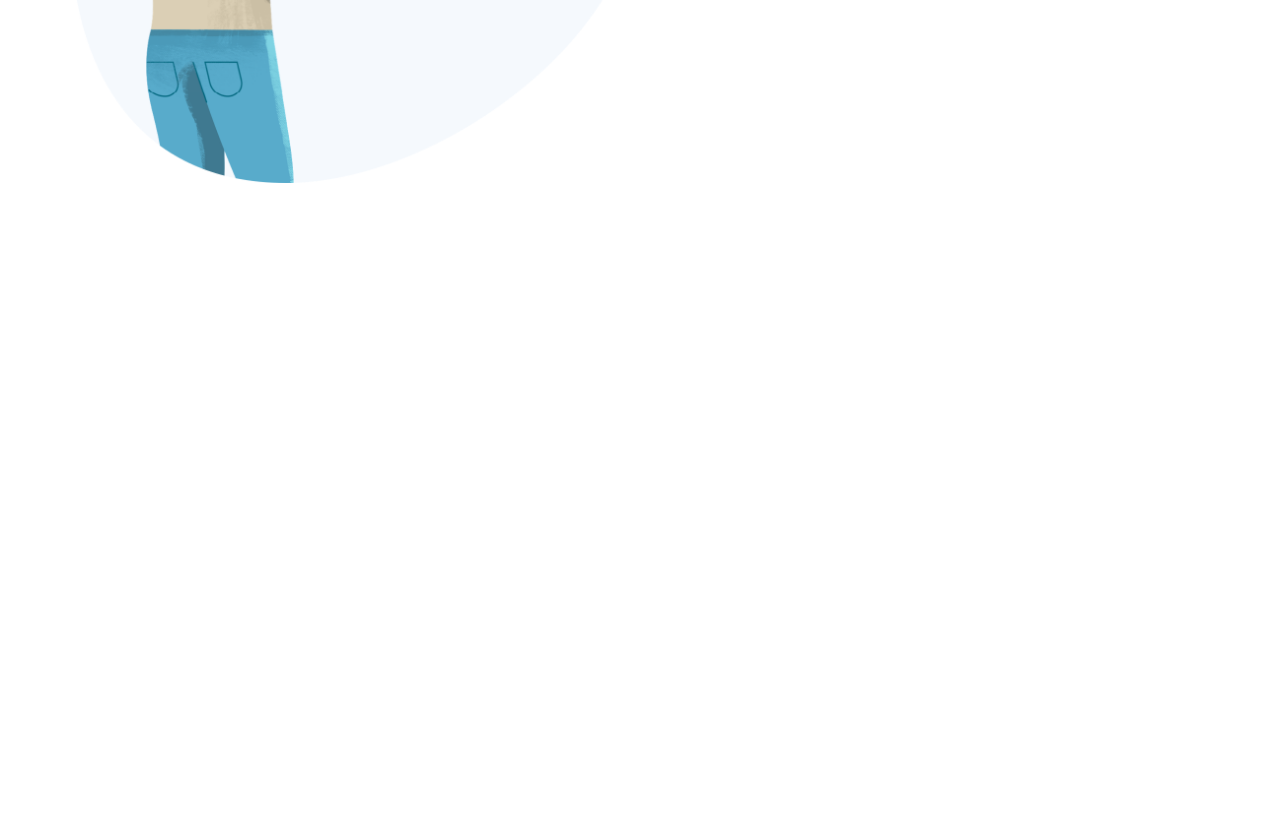
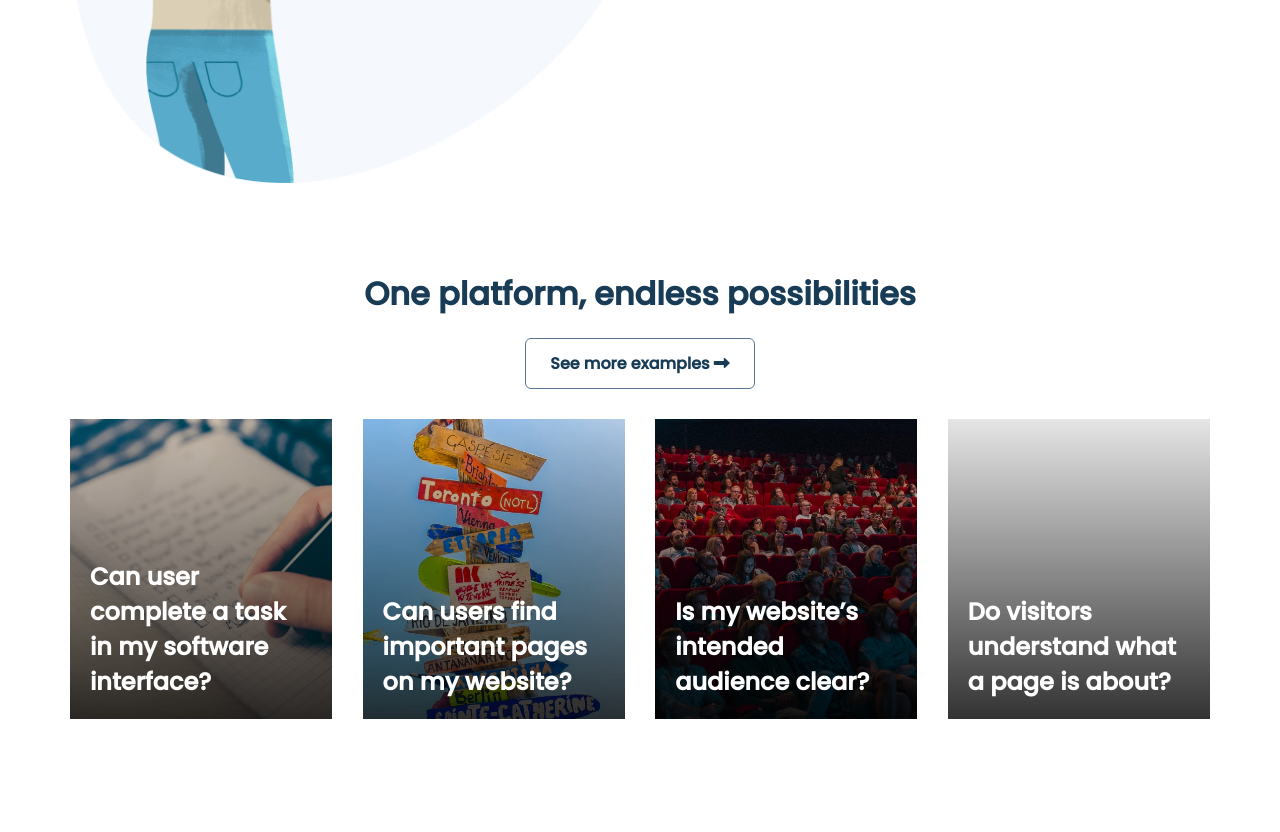
Before and after one commit to ApurbaKumarMajumder/Backend_Development, a plain HTML site: page New Project/index.html in a window 1280 px wide. Shown: the part 3025-3857 px from the top of the page. Drawn offline with Linux system fonts and the light colour scheme.

Commit message:
examples section done

```diff
--- a/New Project/index.html
+++ b/New Project/index.html
@@ -153,7 +153,29 @@
         </div>
     </section>
 
-    <section class="examples-section"></section>
+    <!-- examples-section -->
+    <section class="examples-section">
+        <div class="container">
+            <div class="examples-header flex">
+                <h2 class="examples-heading-text">One platform, endless possibilities</h2>
+                <a href="#" class="secondary-button">See more examples <i class="fa-solid fa-right-long"></i></a>
+            </div>
+            <div class="examples-area flex">
+                <a href="#" class="examples-card">
+                    <h3 class="card-text">Can user complete a task in my software interface?</h3>
+                </a>
+                <a class="examples-card" href="#" style="background: linear-gradient(rgb(0, 0, 0, 0.1), rgb(0, 0, 0, 0.8)), url(./assets/asset\ 37.jpeg); background-size: cover;">
+                    <h3 class="card-text">Can users find important pages on my website?</h3>
+                </a>
+                <a class="examples-card" href="#">
+                    <h3 class="card-text">Is my website’s intended audience clear? </h3>
+                </a>
+                <a class="examples-card" href="#">
+                    <h3 class="card-text">Do visitors understand what a page is about?</h3>
+                </a>
+            </div>
+        </div>
+    </section>
 
     <section class="cta-section"></section>
 
--- a/New Project/style.css
+++ b/New Project/style.css
@@ -247,3 +247,53 @@ header {
     flex-direction: column;
     align-items: flex-start;
 }
+
+/* examples section */
+
+.examples-section {
+    padding: 80px var(--padding-inline-section);
+}
+
+.examples-header {
+    flex-direction: column;
+    gap: 20px;
+    text-align: center;
+}
+
+.examples-area {
+    justify-content: space-between;
+    margin-block: 30px;
+    flex-wrap: wrap;
+}
+
+.examples-card {
+    width: 23%;
+    position: relative;
+    height: 300px;
+    background: black;
+    background: linear-gradient(rgb(0, 0, 0, 0.1), rgb(0, 0, 0, 0.8)), url(./assets/asset\ 36.jpeg);
+    background-size: cover;
+    transition: 0.2s ease-out;
+}
+
+.examples-card:hover {
+    box-shadow: 0 0 10px #888;
+}
+
+.examples-card:nth-child(3) {
+    background: linear-gradient(rgb(0, 0, 0, 0.1), rgb(0, 0, 0, 0.8)), url(./assets/asset\ 38.jpeg);
+    background-size: cover;
+}
+
+.examples-card:nth-child(4) {
+    background: linear-gradient(rgb(0, 0, 0, 0.1), rgb(0, 0, 0, 0.8)), url(./assets/asset\ 39.svg);
+    background-size: cover;
+}
+
+.card-text {
+    position: absolute;
+    bottom: 20px;
+    left: 20px;
+    right: 20px;
+    color: white;
+}
```
